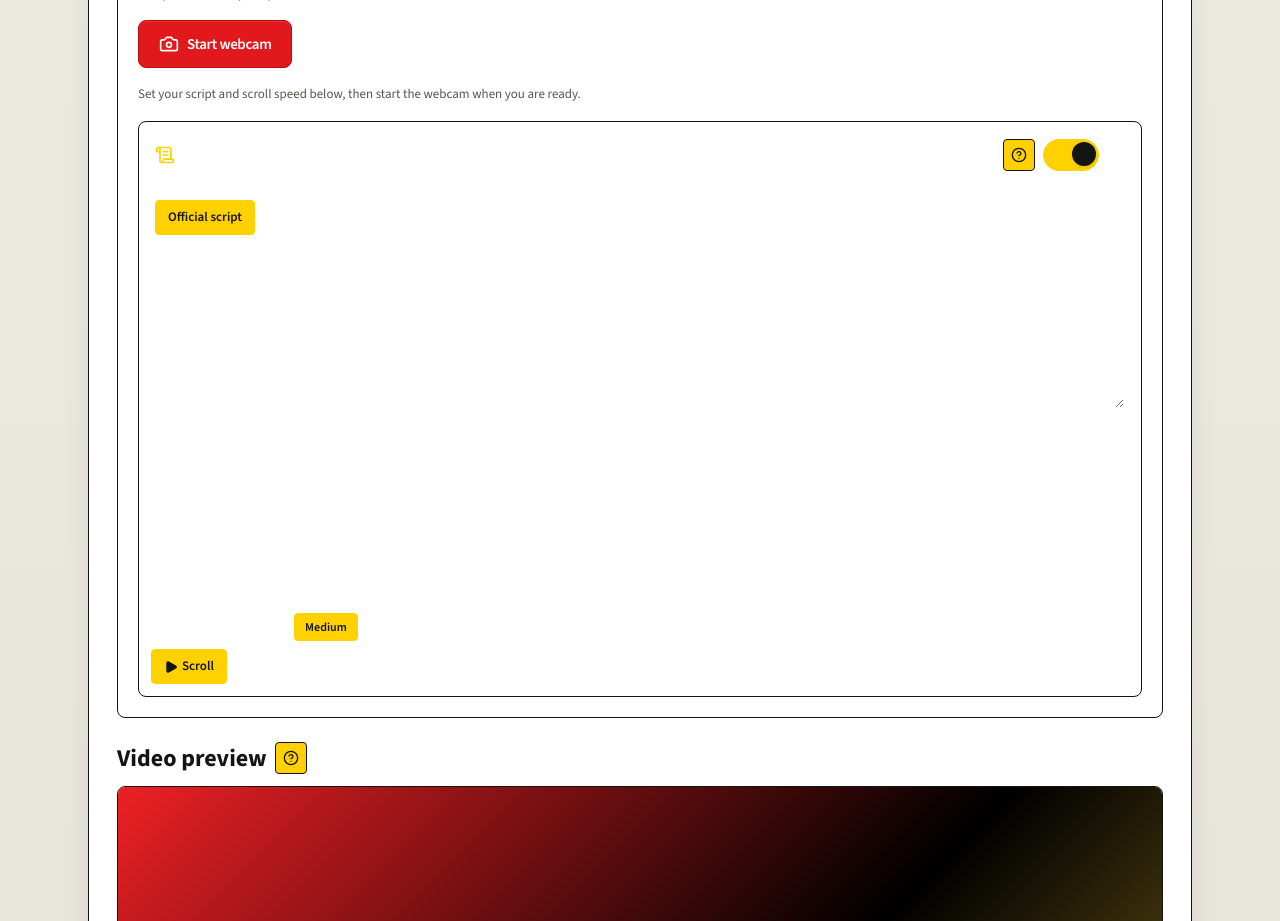
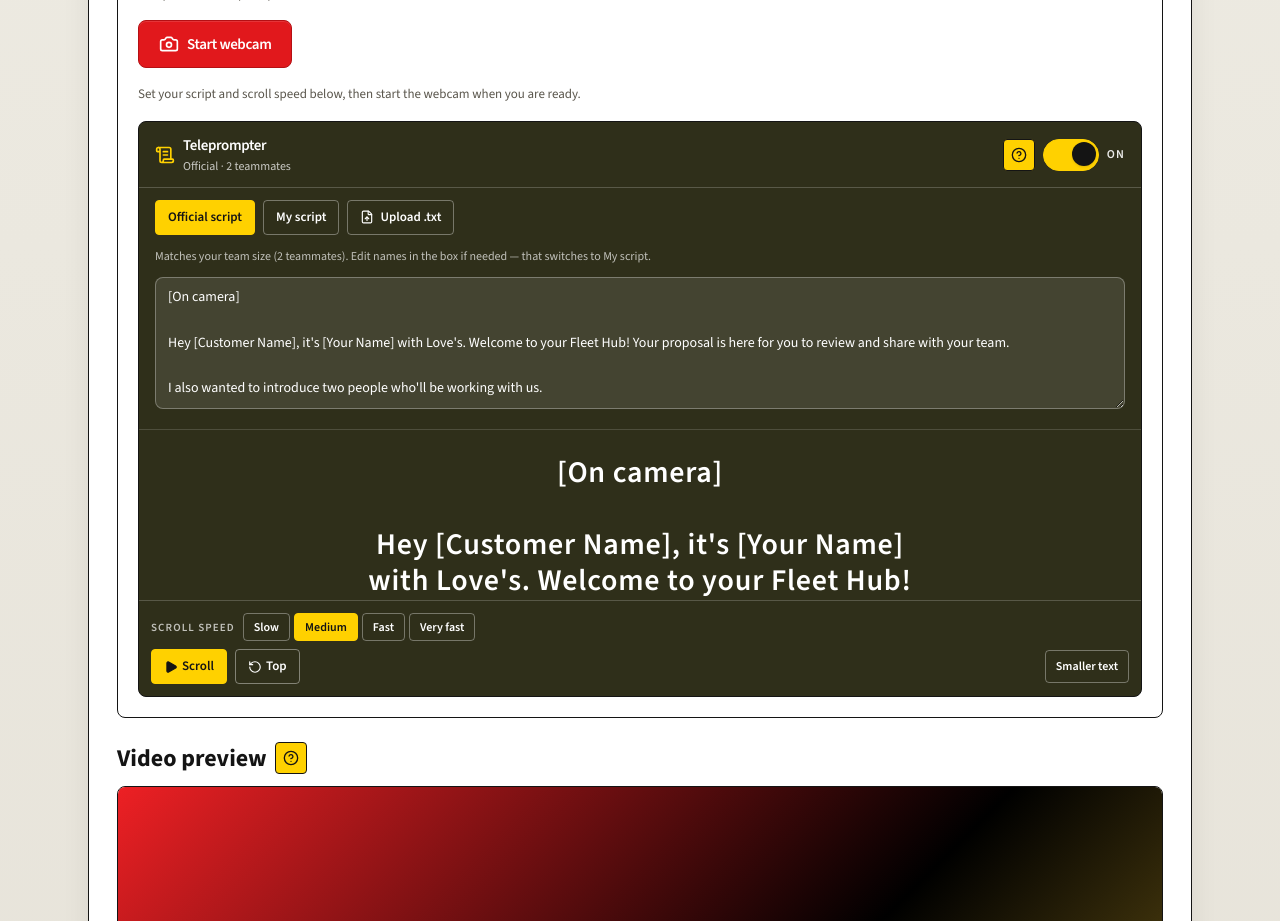
Before and after one commit to joshuawilliambell-cmd/clip-flow, a Next.js app: page / in a window 1280 px wide. Shown: the part 1600-2521 px from the top of the page. Built offline with nearby package versions, Linux system fonts and the light colour scheme.

Commit message:
Fix teleprompter olive panel overridden by section-card white
section-card forces a white background, which hid the script text.
Use an explicit olive panel so on/off, script, and speed stay readable.

Co-authored-by: joshuawilliambell <joshuawilliambell@gmail.com>

```diff
--- a/src/components/Teleprompter.tsx
+++ b/src/components/Teleprompter.tsx
@@ -133,7 +133,7 @@ export function Teleprompter({ recording, className }: TeleprompterProps) {
   return (
     <div
       className={clsx(
-        "flex h-full min-h-[22rem] max-h-[36rem] flex-col section-card bg-[var(--olive)] text-white",
+        "flex h-full min-h-[22rem] max-h-[36rem] flex-col overflow-hidden rounded-[var(--radius-md)] border border-[var(--ink)] bg-[var(--olive)] text-white",
         className,
       )}
     >
```
